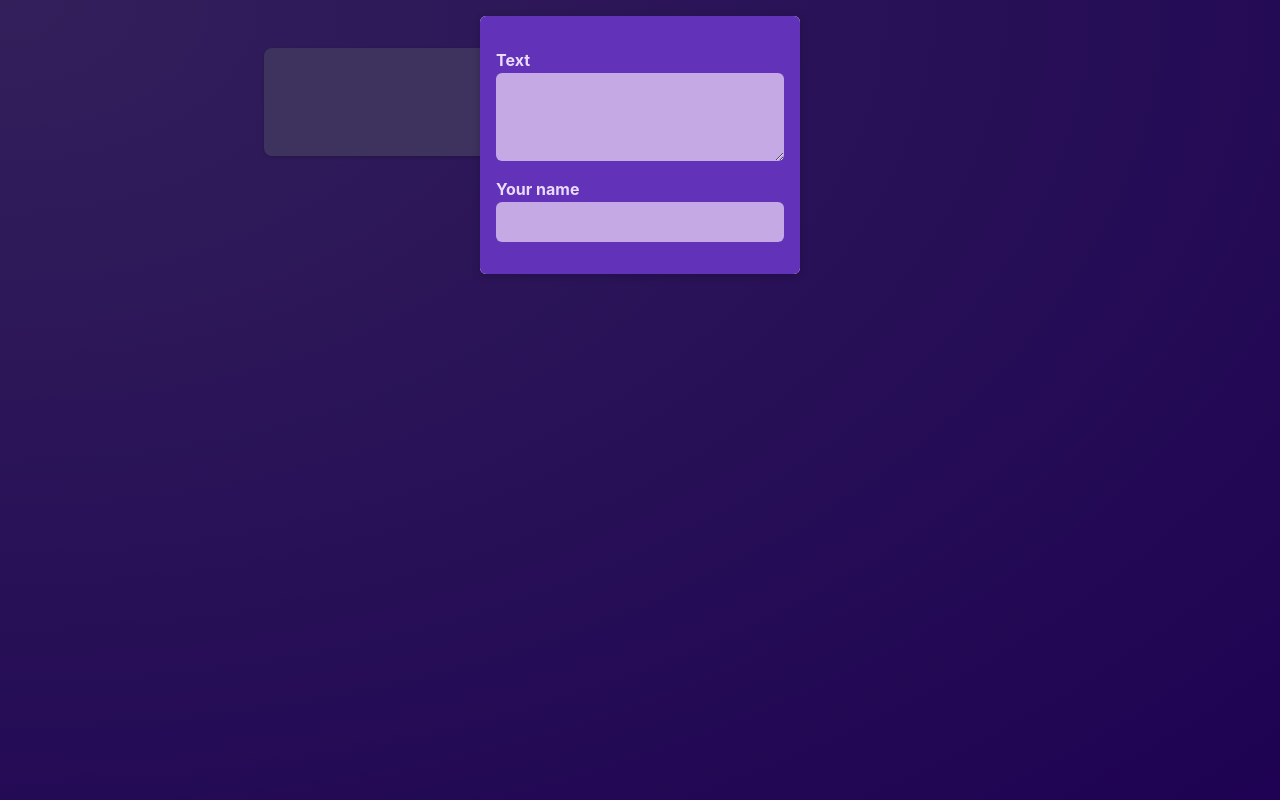
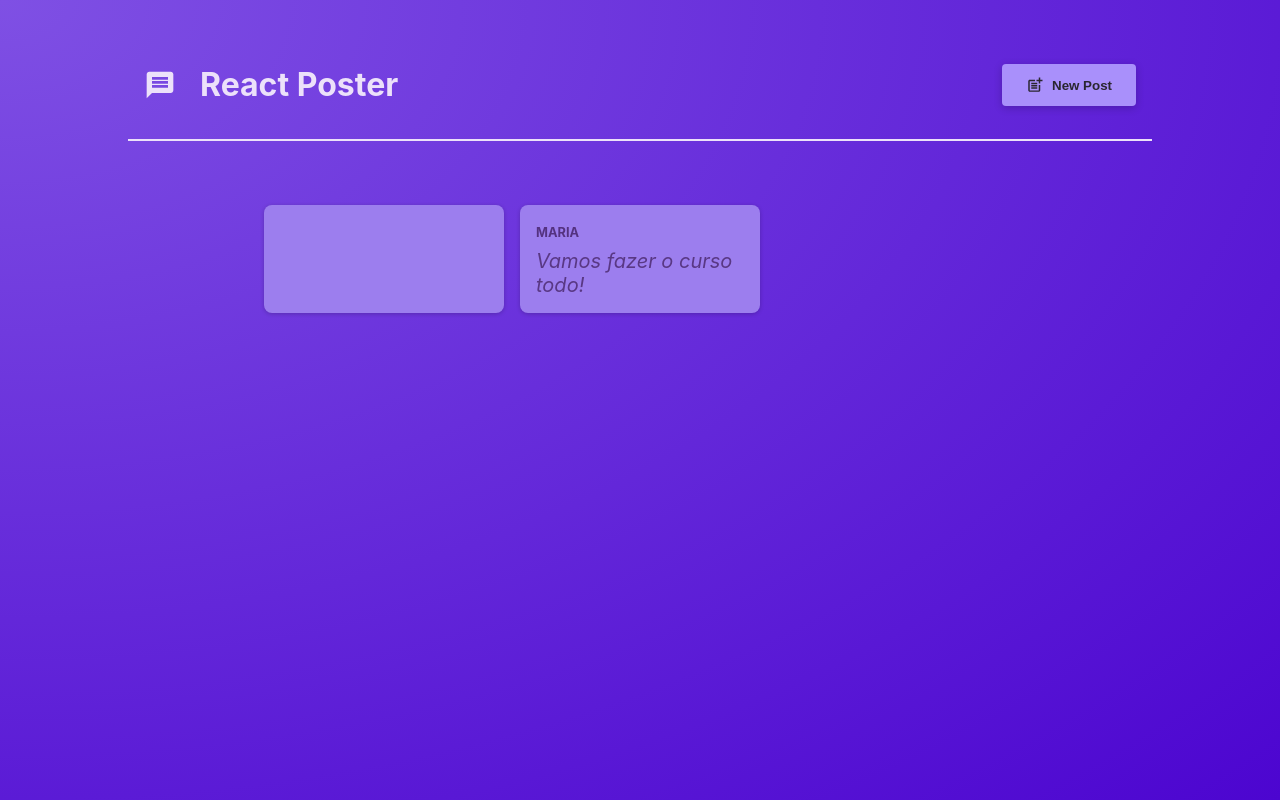
Before and after one commit to Zeduh/React-Poster-Web-Project, a React (Vite) app in the folder starting-project/: page / in a window 1280 px wide. Built offline with nearby package versions, Linux system fonts and the light colour scheme.

Commit message:
Adding a Shared Header & More State Management

```diff
--- a/starting-project/package.json
+++ b/starting-project/package.json
@@ -10,7 +10,8 @@
   },
   "dependencies": {
     "react": "^18.2.0",
-    "react-dom": "^18.2.0"
+    "react-dom": "^18.2.0",
+    "react-icons": "^5.2.1"
   },
   "devDependencies": {
     "@types/react": "^18.0.17",
--- a/starting-project/src/App.jsx
+++ b/starting-project/src/App.jsx
@@ -1,10 +1,29 @@
+import { useState } from 'react';
+
 import PostsList from './components/PostsList';
+import MainHeader from './components/MainHeader';
 
 function App() {
+  const [ modalIsVisible, setModalIsVisible] = useState(false);
+
+  function hideModalHandler(){
+    setModalIsVisible(false)
+  }
+
+  function showModalHandler(){
+    setModalIsVisible(true)
+  }
+
   return (
-    <main>
-      <PostsList />
-    </main>
+    <>
+      <MainHeader onCreatePost={showModalHandler}/>
+      <main>
+        <PostsList
+          isPosting={modalIsVisible}
+          onStopPosting={hideModalHandler}
+        />
+      </main>
+    </>
   )
 }
 
--- /dev/null
+++ b/starting-project/src/components/MainHeader.jsx
@@ -0,0 +1,22 @@
+import { MdPostAdd, MdMessage } from 'react-icons/md';
+
+import classes from './MainHeader.module.css';
+
+function MainHeader({ onCreatePost }) {
+  return (
+    <header className={classes.header}>
+      <h1 className={classes.logo}>
+        <MdMessage />
+        React Poster
+      </h1>
+      <p>
+        <button className={classes.button} onClick={onCreatePost}>
+          <MdPostAdd size={18} />
+          New Post
+        </button>
+      </p>
+    </header>
+  );
+}
+
+export default MainHeader;
--- /dev/null
+++ b/starting-project/src/components/MainHeader.module.css
@@ -0,0 +1,36 @@
+.header {
+    /* padding: 2rem 10%; */
+    margin: 2rem 10%;
+    padding: 1rem;
+    text-align: center;
+    display: flex;
+    justify-content: space-between;
+    align-items: center;
+    border-bottom: 2px solid #ece1fa;
+  }
+
+  .logo {
+    font-size: 2rem;
+    display: flex;
+    gap: 1.5rem;
+    align-items: center;
+    color: #ece1fa;
+  }
+
+  .button {
+    display: inline-flex;
+    align-items: center;
+    gap: 0.5rem;
+    padding: 0.75rem 1.5rem;
+    background-color: #a990fb;
+    color: #2a2630;
+    border: none;
+    border-radius: 4px;
+    box-shadow: 0 2px 8px rgba(0, 0, 0, 0.2);
+    cursor: pointer;
+    font-weight: bold;
+  }
+
+  .button:hover {
+    background-color: #8c6cf7;
+  }
--- a/starting-project/src/components/PostsList.jsx
+++ b/starting-project/src/components/PostsList.jsx
@@ -5,14 +5,11 @@
 import Modal from './Modal'
 import classes from './PostsList.module.css';
 
-function PostsList(){
+function PostsList({ isPosting, onStopPosting }){
     const [ enteredBody, setEnteredBody ] = useState('');
     const [ enteredAuthor, setEnteredAuthor ] = useState('');
-    const [ modalIsVisible, setModalIsVisible] = useState(true);
 
-    function hideModalHandler(){
-        setModalIsVisible(false)
-    }
+
 
     function bodyChangeHandler(event){
         setEnteredBody(event.target.value);
@@ -24,8 +21,8 @@
 
     return (
         <>
-            {modalIsVisible &&
-                <Modal onClose={hideModalHandler}>
+            {isPosting &&
+                <Modal onClose={onStopPosting}>
                     <NewPost
                         onBodyChange={bodyChangeHandler}
                         onAuthorChange={authorChangeHandler}
```
Also changed, not shown: 1 other file (tests, documents, lock files or other folders).
